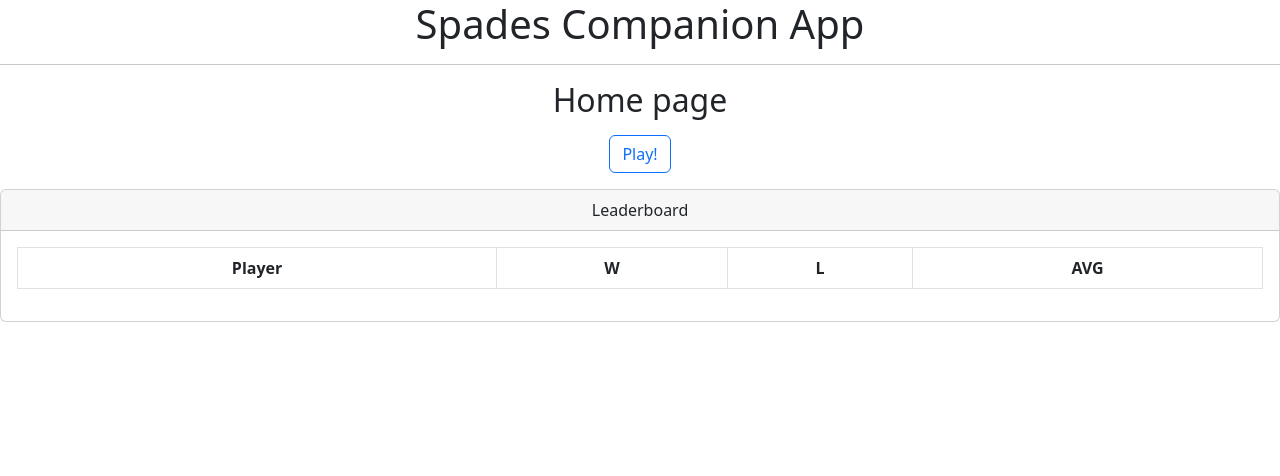
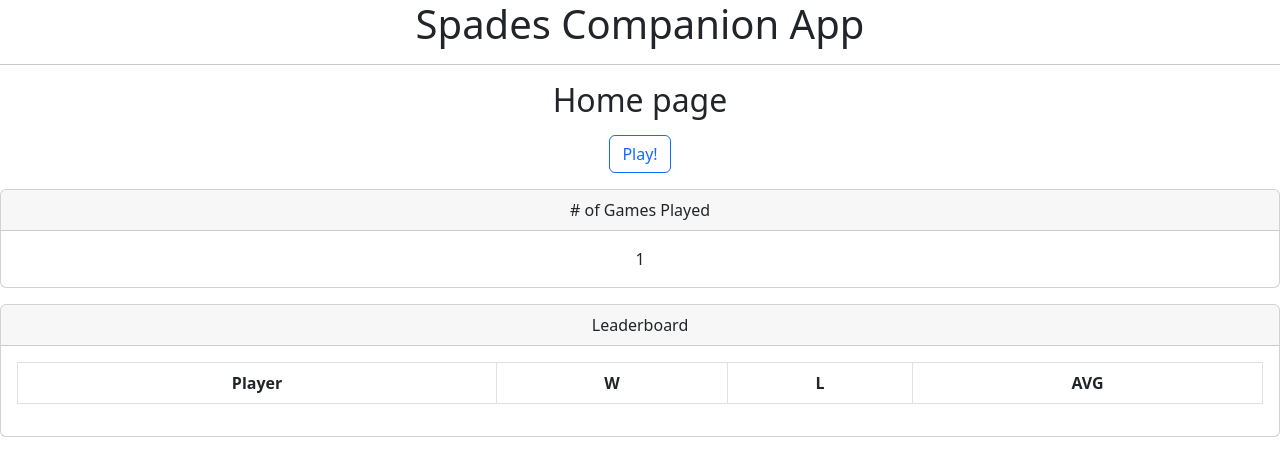
Before and after one commit to Rashad-636/tca-spades, a React (Create React App) app: page /#/ in a window 1280 px wide. Shown: the top 476 px of the page. Built offline with nearby package versions, Linux system fonts and the light colour scheme.

Commit message:
hardcoded total # of games played to home screen

```diff
--- a/src/pages/HomePage.js
+++ b/src/pages/HomePage.js
@@ -9,6 +9,8 @@ export const Homepage = ({gameresults}) => {
 
     const nav = useNavigate();
 
+    const totalGames = gameresults.length
+
     return (
         <>
 
@@ -16,9 +18,18 @@ export const Homepage = ({gameresults}) => {
         <Button
             variant="outline-primary"
             onClick={() => nav("/setup")}
+            className='mb-3'
             >
             Play!
             </Button>
+            <Card>
+                <Card.Header>
+                    # of Games Played
+                </Card.Header>
+                <Card.Body>
+                    {totalGames}
+                </Card.Body>
+            </Card>
             <Card
                 className="mt-3 overflow-hidden"
             >
```
